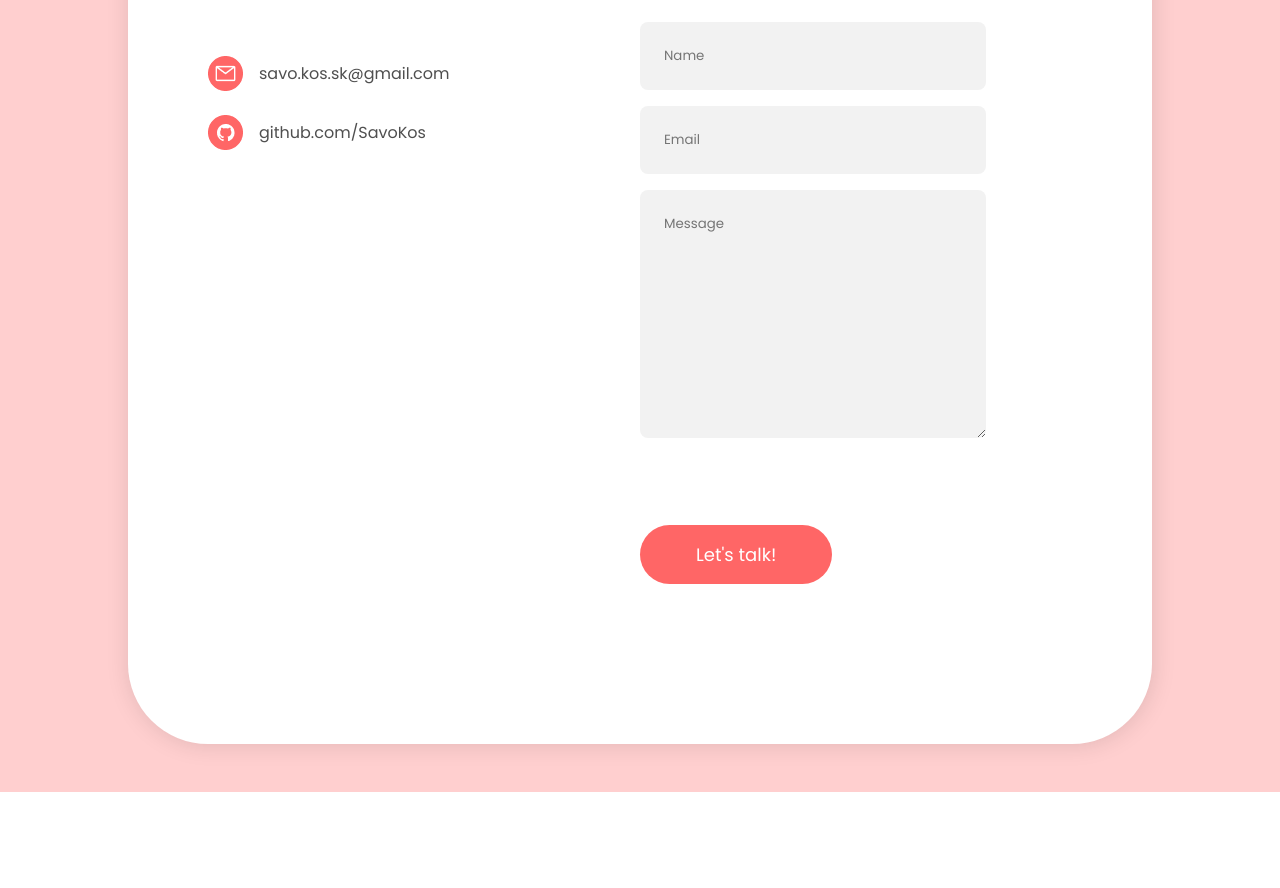
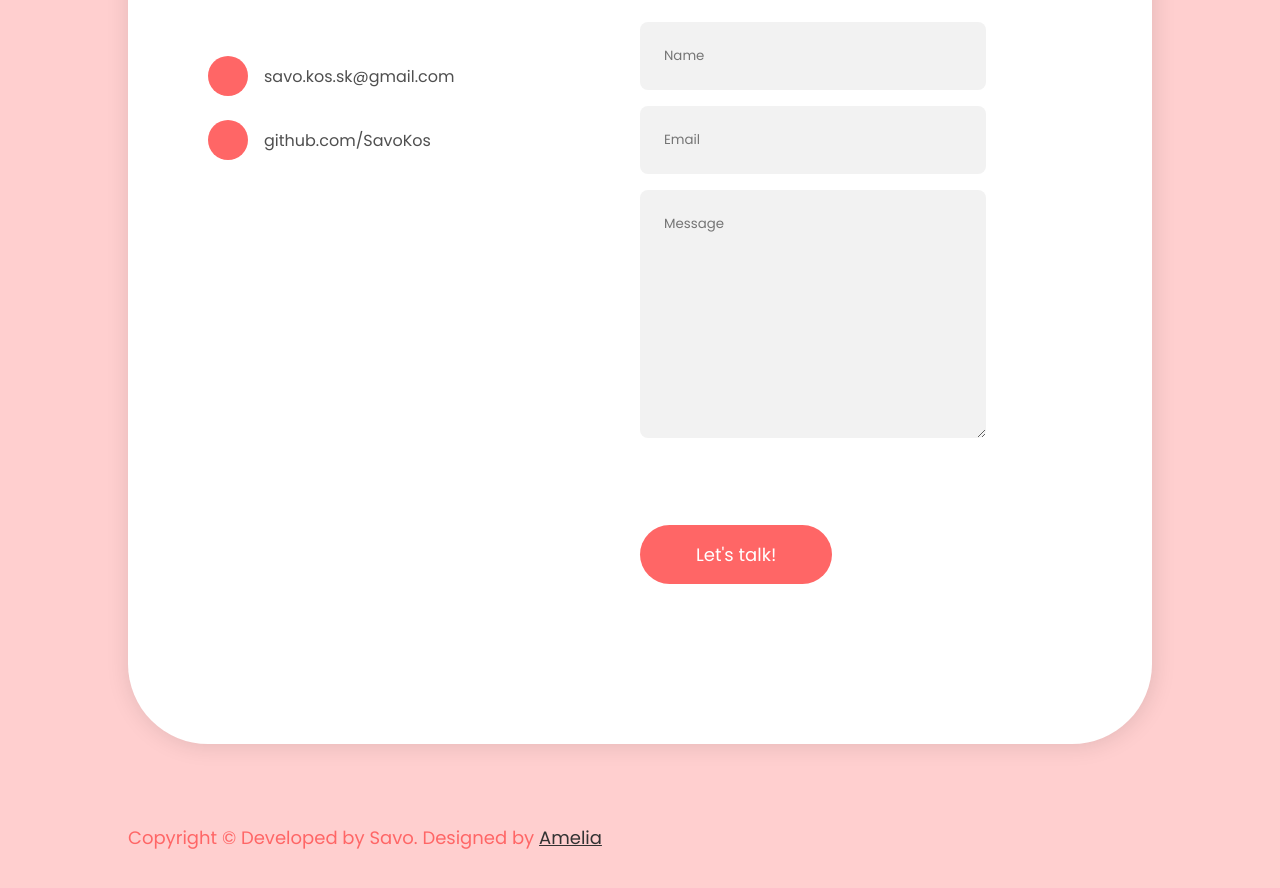
Before and after one commit to SavoKos/portfolio, a Next.js app: page / in a window 1280 px wide. Shown: the part 3034-3922 px from the top of the page. Before the commit the page ends 3826 px from the top, so only its background shows below. Built offline with nearby package versions, Linux system fonts and the light colour scheme.

Commit message:
Added better github and mail icon. Added copyright

```diff
--- a/components/Contact.jsx
+++ b/components/Contact.jsx
@@ -1,6 +1,7 @@
 import styled from 'styled-components';
 import { Tag } from '../Theme';
 import Image from 'next/image';
+import Icon from './UI/Icon';
 
 function Contact() {
   return (
@@ -17,13 +18,17 @@ function Contact() {
           </p>
           <S.Info>
             <S.Mail>
-              <Image src='/mail.png' width={35} height={35} />
+              <S.InfoRing>
+                <Icon type='email1' />
+              </S.InfoRing>
               <a href='mailto:savo.kos.sk@gmail.com' target='_blank'>
                 savo.kos.sk@gmail.com
               </a>
             </S.Mail>
             <S.Github>
-              <Image src='/github.png' width={35} height={35} />
+              <S.InfoRing>
+                <Icon type='github' />
+              </S.InfoRing>
               <a href='https://github.com/SavoKos' target='_blank'>
                 github.com/SavoKos
               </a>
@@ -48,6 +53,12 @@ function Contact() {
           </S.Form>
         </S.Right>
       </S.Contact>
+      <p className='copyright'>
+        Copyright © Developed by Savo. Designed by&nbsp;
+        <a href='https://www.behance.net/ameliaq' target='_blank'>
+          Amelia
+        </a>
+      </p>
     </S.Container>
   );
 }
@@ -61,6 +72,21 @@ S.Container = styled.div`
   background-position-y: bottom;
   background-repeat: no-repeat;
   background-size: cover;
+
+  .copyright {
+    color: ${({ theme }) => theme.colors.orange};
+    font-size: 16px;
+    margin-top: 5rem;
+
+    a {
+      text-decoration: underline;
+      color: #333333;
+    }
+
+    @media screen and (min-width: 400px) {
+      font-size: 18px;
+    }
+  }
 
   @media screen and (min-width: 400px) {
     padding: 3rem 10%;
@@ -108,6 +134,20 @@ S.Info = styled.div`
   a {
     color: #4f4f4f;
     margin-left: 1rem;
+  }
+`;
+
+S.InfoRing = styled.div`
+  width: 40px;
+  height: 40px;
+  background-color: ${({ theme }) => theme.colors.orange};
+  border-radius: 50%;
+  color: #fff;
+  display: grid;
+  place-items: center;
+
+  .anticon {
+    font-size: 24px;
   }
 `;
 
--- a/components/UI/Icon.jsx
+++ b/components/UI/Icon.jsx
@@ -1,7 +1,7 @@
 import { createFromIconfontCN } from '@ant-design/icons';
 
 const IconFont = createFromIconfontCN({
-  scriptUrl: ['//at.alicdn.com/t/font_2796996_3eyuyp6n3wv.js'],
+  scriptUrl: ['//at.alicdn.com/t/font_2796996_kh5tq89xg29.js'],
 });
 
 function Icon({ type, className, onClick, style }) {
```
